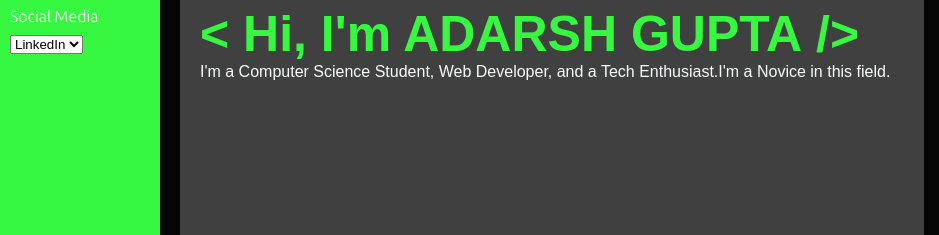
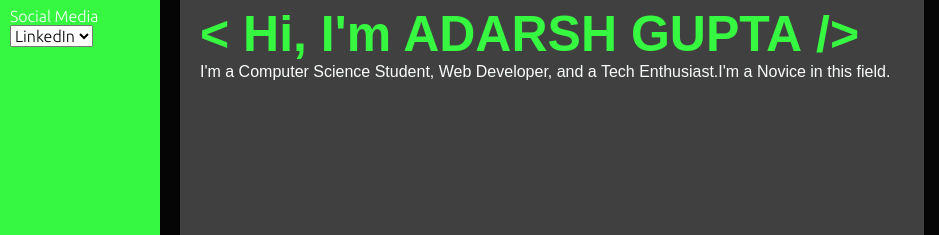
Before and after one commit to bugsnotallowed/PersonalPortfolio, a plain HTML site: page index.html in a window 1280 px wide. Shown: the part 183-418 px from the top of the page, 0-939 px from the left. Drawn offline with Linux system fonts and the light colour scheme; a web font is replaced by a local one.

Commit message:
select css changes

```diff
--- a/port.css
+++ b/port.css
@@ -25,6 +25,11 @@ a{
 a:hover{
     background-color:azure;
     color: rgb(3, 3, 3);
+}
+select{
+    display: block;
+    font-family: 'Ubuntu', sans-serif;
+    font-size: medium;
 }
 div nav ul {
     list-style-type: none;
```
